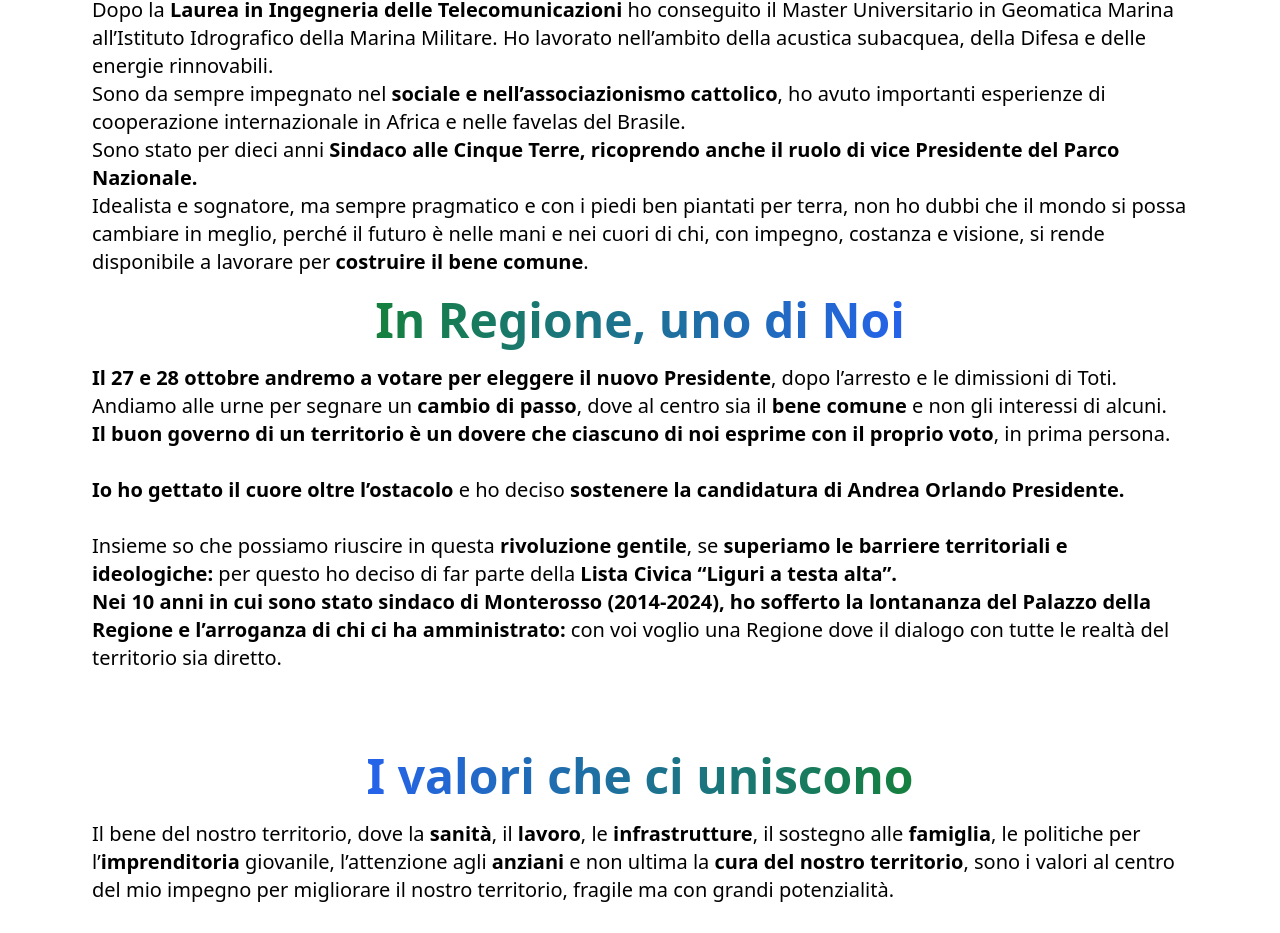
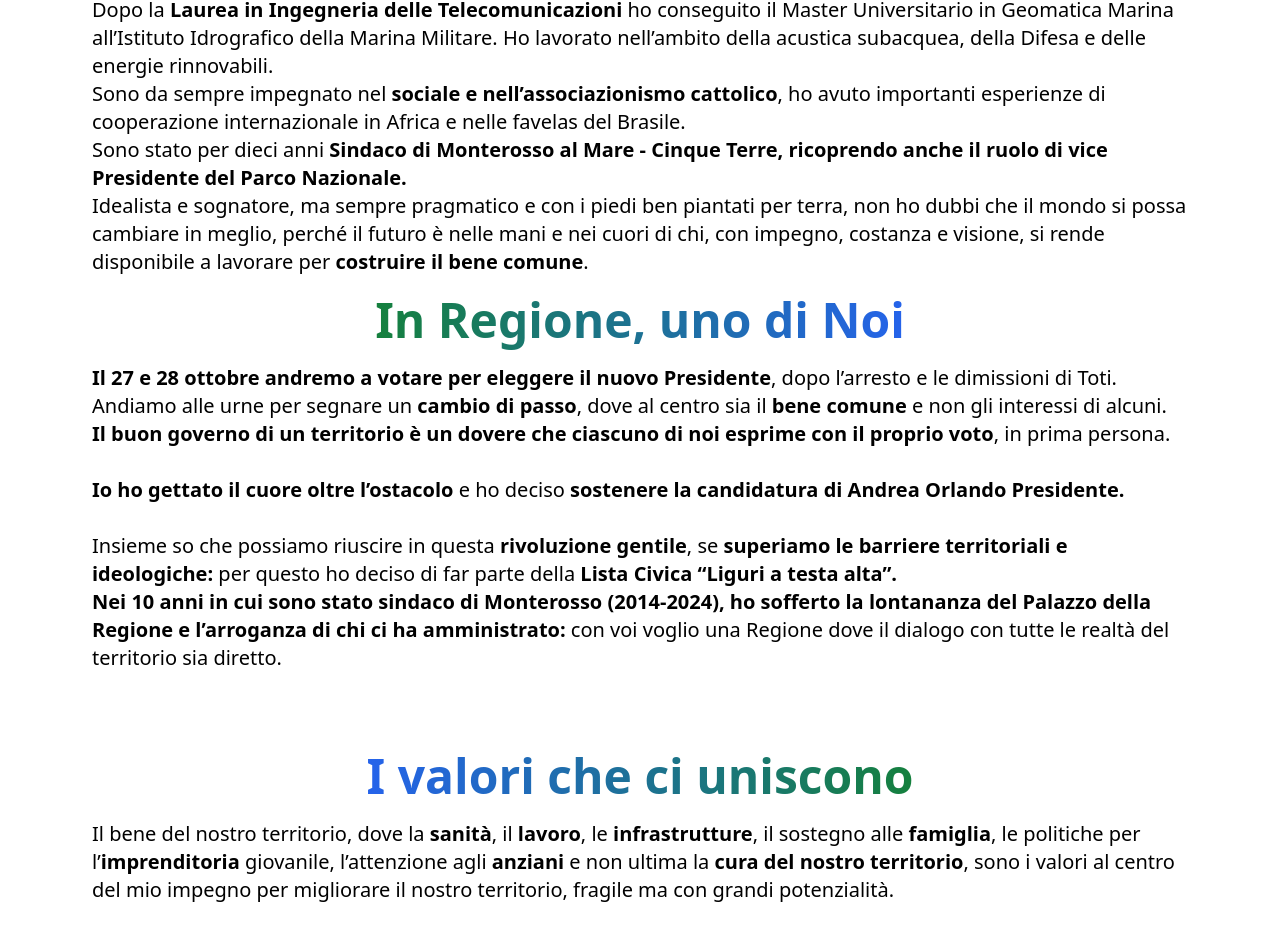
Before and after one commit to danimog/sito, a Nuxt app: page / in a window 1280 px wide. Shown: the part 1153-2086 px from the top of the page. Built offline with nearby package versions, Linux system fonts and the light colour scheme.

Commit message:
correzione intro

```diff
--- a/components/AppContent.vue
+++ b/components/AppContent.vue
@@ -11,7 +11,7 @@
             acustica subacquea, della Difesa e delle energie rinnovabili.<br>
             Sono da sempre impegnato nel <strong>sociale e nell’associazionismo cattolico</strong>, ho avuto importanti
             esperienze di cooperazione internazionale in Africa e nelle favelas del Brasile.<br>
-            Sono stato per dieci anni <strong>Sindaco alle Cinque Terre, ricoprendo anche il ruolo di vice Presidente del
+            Sono stato per dieci anni <strong>Sindaco di Monterosso al Mare - Cinque Terre, ricoprendo anche il ruolo di vice Presidente del
             Parco Nazionale.</strong><br>
             Idealista e sognatore, ma sempre pragmatico e con i piedi ben piantati per terra, non ho dubbi che
             il mondo si possa cambiare in meglio, perché il futuro è nelle mani e nei cuori di chi, con impegno,
```
